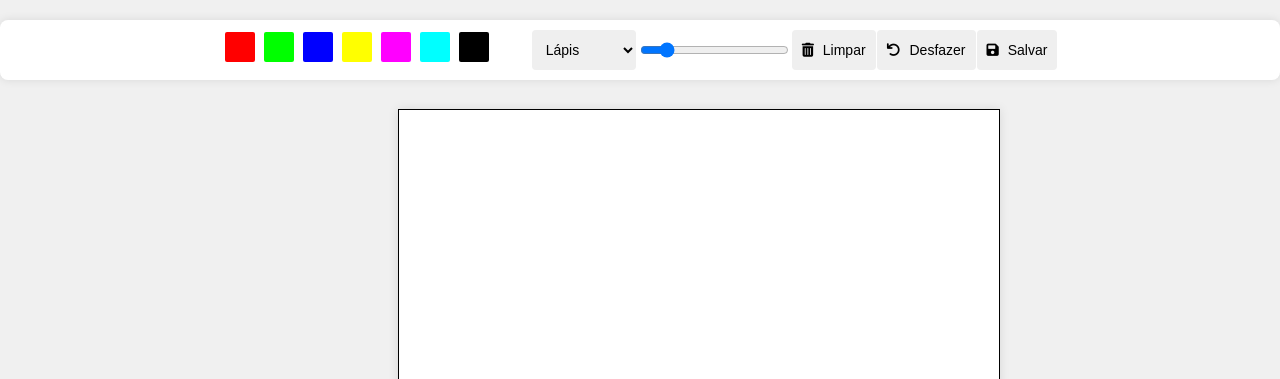
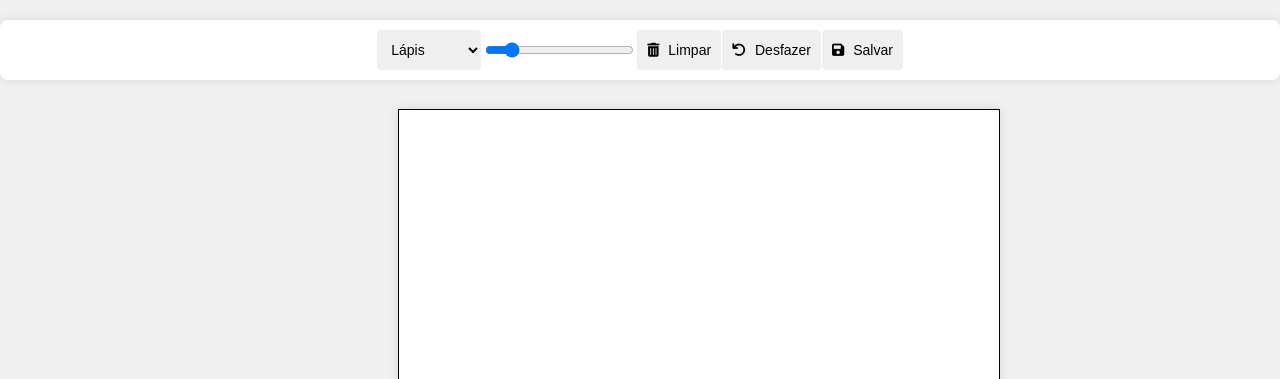
Before and after one commit to Ronaldoxp30/Desenho-infantil, a plain HTML site: page index.html in a window 1280 px wide. Shown: the top 379 px of the page. Drawn offline with Linux system fonts and the light colour scheme.

Commit message:
confirmada

```diff
--- a/index.html
+++ b/index.html
@@ -102,16 +102,7 @@
 <body>
     <h1>ronaldo</h1>
     <div class="toolbar">
-        <div class="color-palette">
-            <div class="color-swatch" style="background-color: #ff0000;" data-color="#ff0000"></div>
-            <div class="color-swatch" style="background-color: #00ff00;" data-color="#00ff00"></div>
-            <div class="color-swatch" style="background-color: #0000ff;" data-color="#0000ff"></div>
-            <div class="color-swatch" style="background-color: #ffff00;" data-color="#ffff00"></div>
-            <div class="color-swatch" style="background-color: #ff00ff;" data-color="#ff00ff"></div>
-            <div class="color-swatch" style="background-color: #00ffff;" data-color="#00ffff"></div>
-            <div class="color-swatch" style="background-color: #000000;" data-color="#000000"></div>
-            <div class="color-swatch" style="background-color: #ffffff;" data-color="#ffffff"></div>
-        </div><br>
+
         <select id="toolSelector" title="Escolher ferramenta"><br>
             <option value="pencil">Lápis</option>
             <option value="brush">Pincel</option>
```
